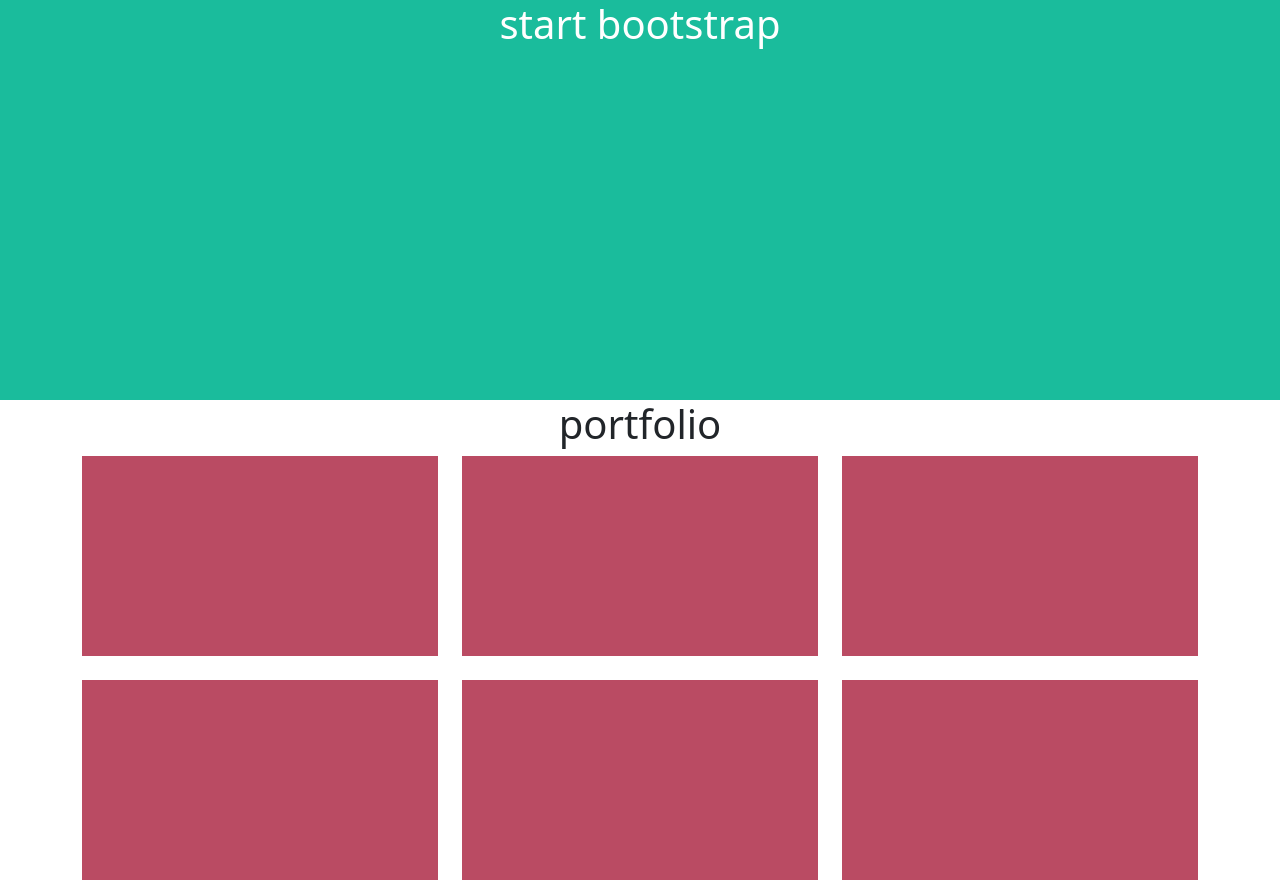
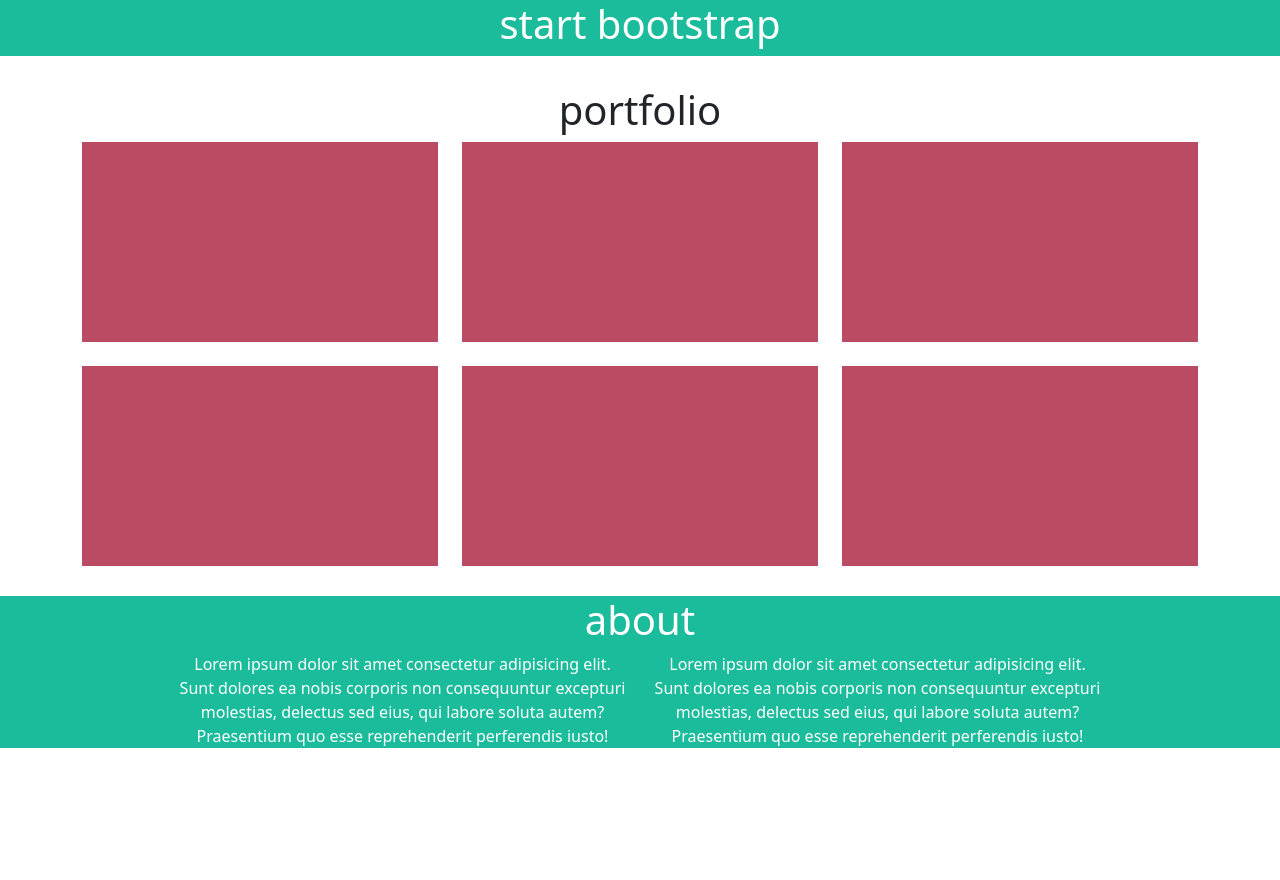
Before and after one commit to sebastianocalella/html-css-bootstrap-freelancer, a plain HTML site: page index.html in a window 1280 px wide. After the commit the page ends 800 px from the top, so only its background shows below. Drawn offline with nearby package versions, Linux system fonts and the light colour scheme.

Commit message:
section "about" structure

```diff
--- a/index.html
+++ b/index.html
@@ -63,5 +63,29 @@
                 </div>
             </div>
         </section>
+
+        <section id="about">
+            <div class="container">
+                <div class="row justify-content-center text-center">
+                    <div class="col-12">
+                        <h1>
+                            about
+                        </h1>
+                    </div>
+                    <div class="col-10">
+                        <div class="row">
+                            <div class="col-12 col-md-6">
+                                Lorem ipsum dolor sit amet consectetur adipisicing elit. Sunt dolores ea nobis corporis non consequuntur excepturi molestias, delectus sed eius, qui labore soluta autem? Praesentium quo esse reprehenderit perferendis iusto!
+                            </div>
+
+                            <div class="col-12 col-md-6">
+                                Lorem ipsum dolor sit amet consectetur adipisicing elit. Sunt dolores ea nobis corporis non consequuntur excepturi molestias, delectus sed eius, qui labore soluta autem? Praesentium quo esse reprehenderit perferendis iusto!
+                            </div>
+
+                        </div>
+                    </div>
+                </div>
+            </div>
+        </section>
     </body>
 </html>
--- a/style.css
+++ b/style.css
@@ -1,7 +1,10 @@
+section{
+    margin-bottom: 30px;
+}
+
 section:nth-of-type(odd){
     background-color: #1abc9c;
     color: white;
-    height: 400px;
 }
 
 .my_object{
```
